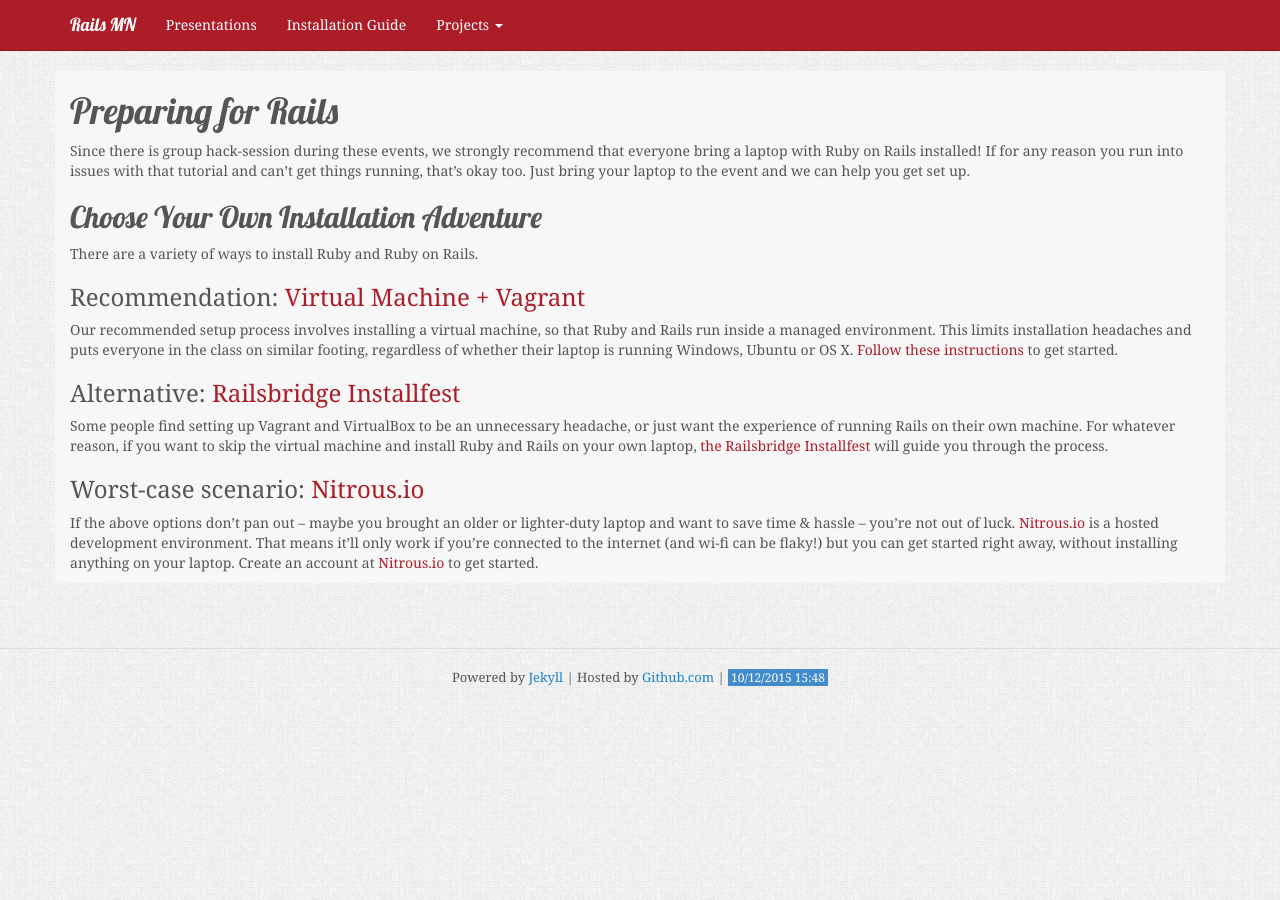
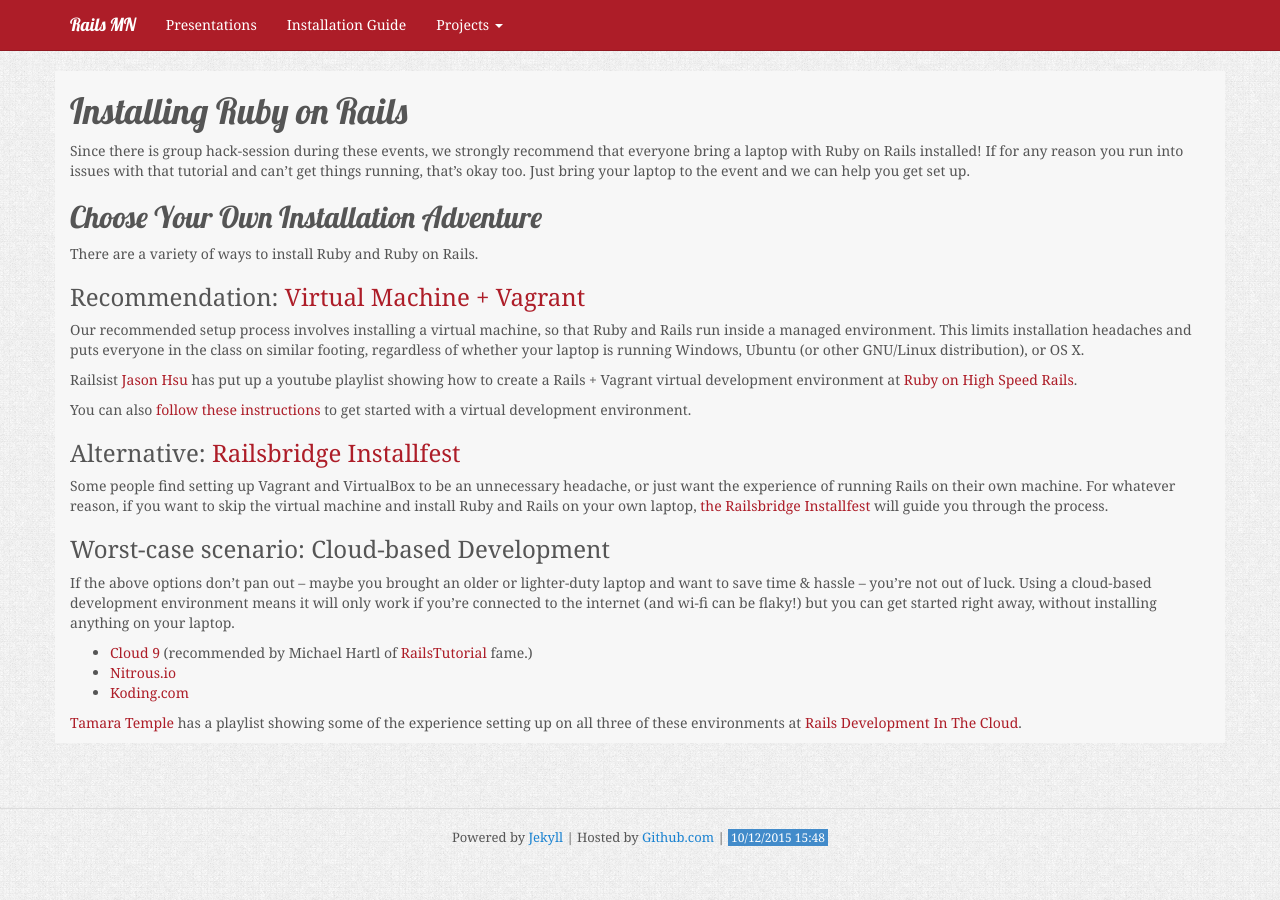
Before and after one commit to railsmn/railsmn.github.io, a Jekyll site: the page built from installation/index.md, in a window 1280 px wide. Built offline with Jekyll 4.4.1, drawn with Linux system fonts in a browser that asks for light colours; Markdown is read by kramdown in place of the engine named in the settings.

Commit message:
Update installation instructions.
* point to Jason's playlist
* additional cloud options
* warning in vagrant instructions

```diff
--- a/installation/index.md
+++ b/installation/index.md
@@ -3,7 +3,7 @@
 title: Installation Guide
 ---
 
-# Preparing for Rails
+# Installing Ruby on Rails
 
 Since there is group hack-session during these events, we strongly recommend that everyone bring a laptop with Ruby on Rails installed! If for any reason you run into issues with that tutorial and can't get things running, that's okay too. Just bring your laptop to the event and we can help you get set up.
 
@@ -13,12 +13,22 @@
 
 ### Recommendation: [Virtual Machine + Vagrant](vagrant.html)
 
-Our recommended setup process involves installing a virtual machine, so that Ruby and Rails run inside a managed environment. This limits installation headaches and puts everyone in the class on similar footing, regardless of whether their laptop is running Windows, Ubuntu or OS X. [Follow these instructions](vagrant.html) to get started.
+Our recommended setup process involves installing a virtual machine, so that Ruby and Rails run inside a managed environment. This limits installation headaches and puts everyone in the class on similar footing, regardless of whether your laptop is running Windows, Ubuntu (or other GNU/Linux distribution), or OS X.
+
+Railsist [Jason Hsu](http://www.meetup.com/ruby-on-rails-for-beginners/members/844108/) has put up a youtube playlist showing how to create a Rails + Vagrant virtual development environment at [Ruby on High Speed Rails](https://www.youtube.com/playlist?list=PLfd4iay29eVBey-eRCvjWvO1pGj4_E_Us).
+
+You can also [follow these instructions](vagrant.html) to get started with a virtual development environment.
 
 ### Alternative: [Railsbridge Installfest](http://docs.railsbridge.org/installfest/)
 
 Some people find setting up Vagrant and VirtualBox to be an unnecessary headache, or just want the experience of running Rails on their own machine. For whatever reason, if you want to skip the virtual machine and install Ruby and Rails on your own laptop, [the Railsbridge Installfest](http://docs.railsbridge.org/installfest/) will guide you through the process.
 
-### Worst-case scenario: [Nitrous.io](https://www.nitrous.io/)
+### Worst-case scenario: Cloud-based Development
 
-If the above options don't pan out -- maybe you brought an older or lighter-duty laptop and want to save time & hassle -- you're not out of luck. [Nitrous.io](https://www.nitrous.io/) is a hosted development environment. That means it'll only work if you're connected to the internet (and wi-fi can be flaky!) but you can get started right away, without installing anything on your laptop. Create an account at [Nitrous.io](https://www.nitrous.io/) to get started.
+If the above options don't pan out -- maybe you brought an older or lighter-duty laptop and want to save time & hassle -- you're not out of luck. Using a cloud-based development environment means it will only work if you're connected to the internet (and wi-fi can be flaky!) but you can get started right away, without installing anything on your laptop.
+
+* [Cloud 9](https://c9.io/) (recommended by Michael Hartl of [RailsTutorial](http://railstutorial.com) fame.)
+* [Nitrous.io](https://www.nitrous.io/)
+* [Koding.com](https://koding.com/)
+
+[Tamara Temple](http://tamouse.org) has a playlist showing some of the experience setting up on all three of these environments at [Rails Development In The Cloud](https://www.youtube.com/playlist?list=PLFmOAEryuJPGyz0tbnsdLjAIuUuIFovwD).
```
Also changed, not shown: _includes/vm_install_warning.html (added, +8 -0 lines), installation/vagrant.md (+5 -1 lines), Gemfile.lock.
